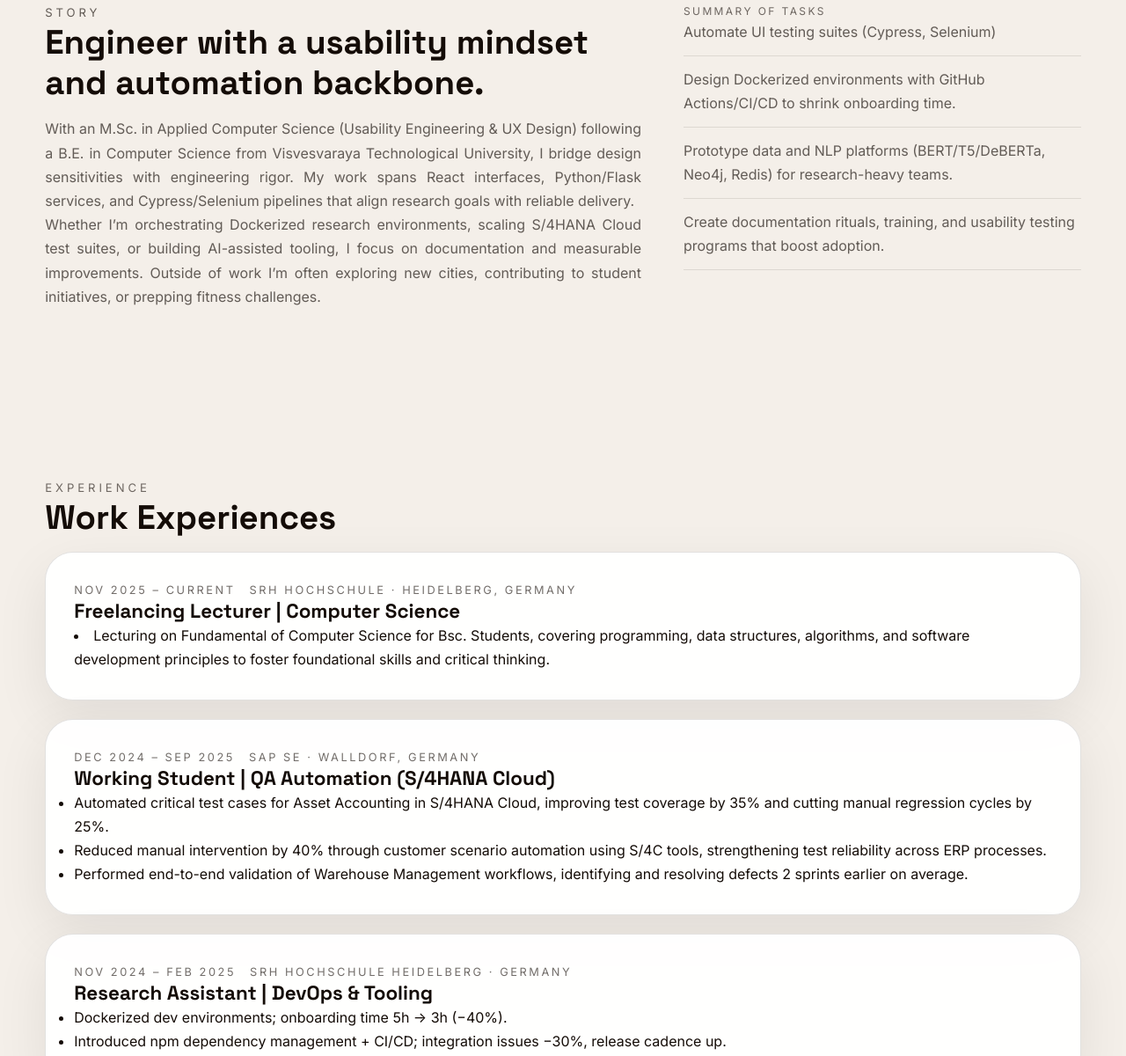
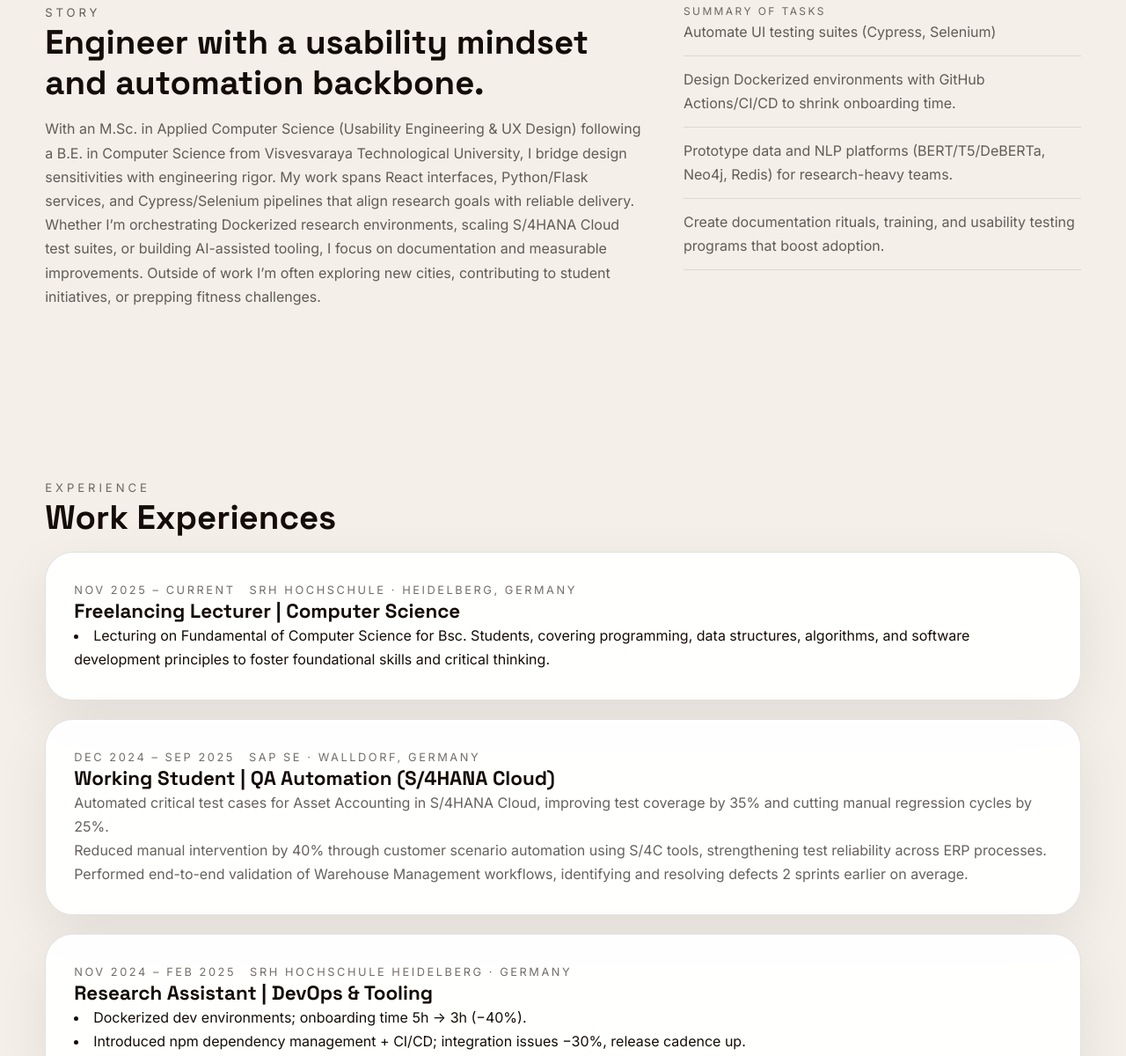
Before and after one commit to adithimanjunath/portfolio, a plain HTML site: page index.html in a window 1280 px wide. Shown: the part 1044-2244 px from the top of the page at 88% size. Drawn offline with Linux system fonts and the light colour scheme.

Commit message:
UI changes

```diff
--- a/css/styles.css
+++ b/css/styles.css
@@ -160,8 +160,7 @@ h3 { font-size: 1.4rem; }
 
 p {
   color: var(--muted);
-  text-align: justify;
-  text-justify: inter-word;
+  text-align: left;
 }
 
 .lede {
--- a/index.html
+++ b/index.html
@@ -123,13 +123,11 @@
               <span>SAP SE · Walldorf, Germany</span>
             </div>
             <h3>Working Student | QA Automation (S/4HANA Cloud)</h3>
-            <ul>
-              <li>Automated critical test cases for Asset Accounting in S/4HANA Cloud, improving test coverage by 35% and cutting manual regression cycles by 25%.</li>
-              <li>Reduced manual intervention by 40% through customer scenario automation using S/4C tools, strengthening test reliability across ERP processes.</li>
-<li> Performed end-to-end validation of Warehouse Management workflows, identifying and resolving defects 2 sprints earlier
-on average.</li>
-
-            </ul>
+            <div class="timeline-list">
+              <p>Automated critical test cases for Asset Accounting in S/4HANA Cloud, improving test coverage by 35% and cutting manual regression cycles by 25%.</p>
+              <p>Reduced manual intervention by 40% through customer scenario automation using S/4C tools, strengthening test reliability across ERP processes.</p>
+              <p>Performed end-to-end validation of Warehouse Management workflows, identifying and resolving defects 2 sprints earlier on average.</p>
+            </div>
           </article>
           <article class="timeline-item" data-animate>
             <div class="timeline-meta">
@@ -137,7 +135,6 @@ on average.</li>
               <span>SRH Hochschule Heidelberg · Germany</span>
             </div>
             <h3>Research Assistant | DevOps & Tooling</h3>
-            <p><ul>
               <li>Dockerized dev environments; onboarding time 5h → 3h (−40%).</li>
               <li>Introduced npm dependency management + CI/CD; integration issues −30%, release cadence up.</li>
             </ul>
```
